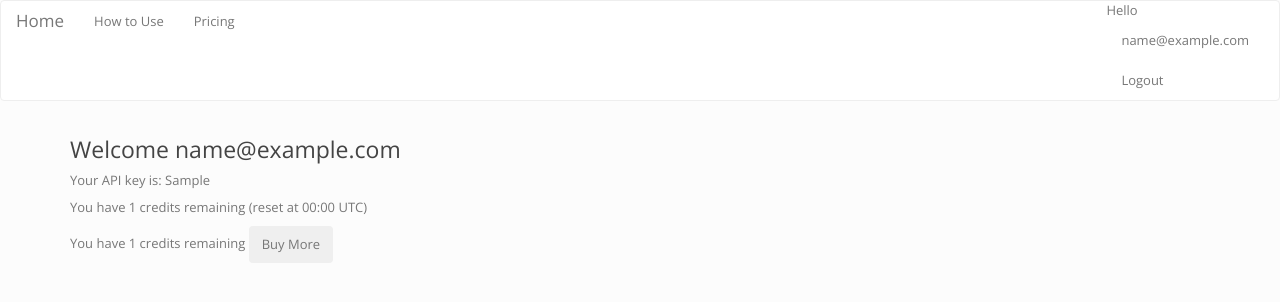
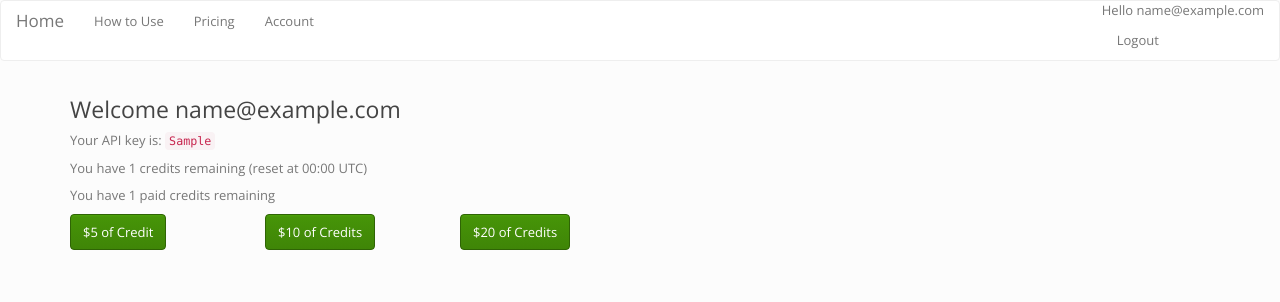
Before and after one commit to worldsproject/recipe_database, a Flask app: page /user in a window 1280 px wide. Shown: the top 302 px of the page. Run offline with Flask 2, Linux system fonts and the light colour scheme; a user stored in the database is signed in; tables that the repository leaves empty hold one stand-in row (values such as "Sample post"); some libraries are stand-ins or nearby versions.

Commit message:
Cleaned up user page so it looks nice. Added direct account link to navbar.

```diff
--- a/app/templates/base.html
+++ b/app/templates/base.html
@@ -22,10 +22,11 @@
             	<ul class='nav navbar-nav'>
             		<li><a href="{{ url_for('how_to_use') }}">How to Use</a></li>
             		<li><a href="{{ url_for('pricing') }}">Pricing</a></li>
+                    <li><a href="{{ url_for('user') }}">Account</a></li>
             	</ul>
                 <ul class='nav navbar-nav navbar-right'>
                     {% if current_user.is_authenticated() %}
-                    <li>Hello <a href="{{ url_for('user') }}"> {{ current_user.email }} </a><a href="{{ config.SECURITY_LOGOUT_URL }}">Logout</a></li>
+                    <li>Hello {{ current_user.email }}<a href="{{ config.SECURITY_LOGOUT_URL }}">Logout</a></li>
                     {% else %}
                     <li><a href="{{ config.SECURITY_LOGIN_URL }}">Login</a></li>
                     {% endif %}
--- a/app/templates/user.html
+++ b/app/templates/user.html
@@ -1,7 +1,21 @@
 {% extends 'base.html' %}
 {% block body %}
+<script src="https://checkout.stripe.com/checkout.js"></script>
+
 <h3>Welcome {{ email }}</h3>
-<p>Your API key is: {{ key }}</p>
+<p>Your API key is: <code>{{ key }}</code></p>
 <p>You have {{ free }} credits remaining (reset at 00:00 UTC)</p>
-<p>You have {{ paid }} credits remaining <button class=btn>Buy More</button></p>
+<p>You have {% if paid == None %}0{% else %}{{ paid }}{% endif %} paid credits remaining</p>
+
+<div class='row'>
+	<div class='col-md-2'>
+		<button class='btn btn-success' id='fiveCheckout'>$5 of Credit</button>
+	</div>
+	<div class='col-md-2'>
+		<button class='btn btn-success' id='tenCheckout'>$10 of Credits</button>
+	</div>
+	<div class='col-md-2'>
+		<button class='btn btn-success' id='twentyCheckout'>$20 of Credits</button>
+	</div>
+</div>
 {% endblock body %}
```
